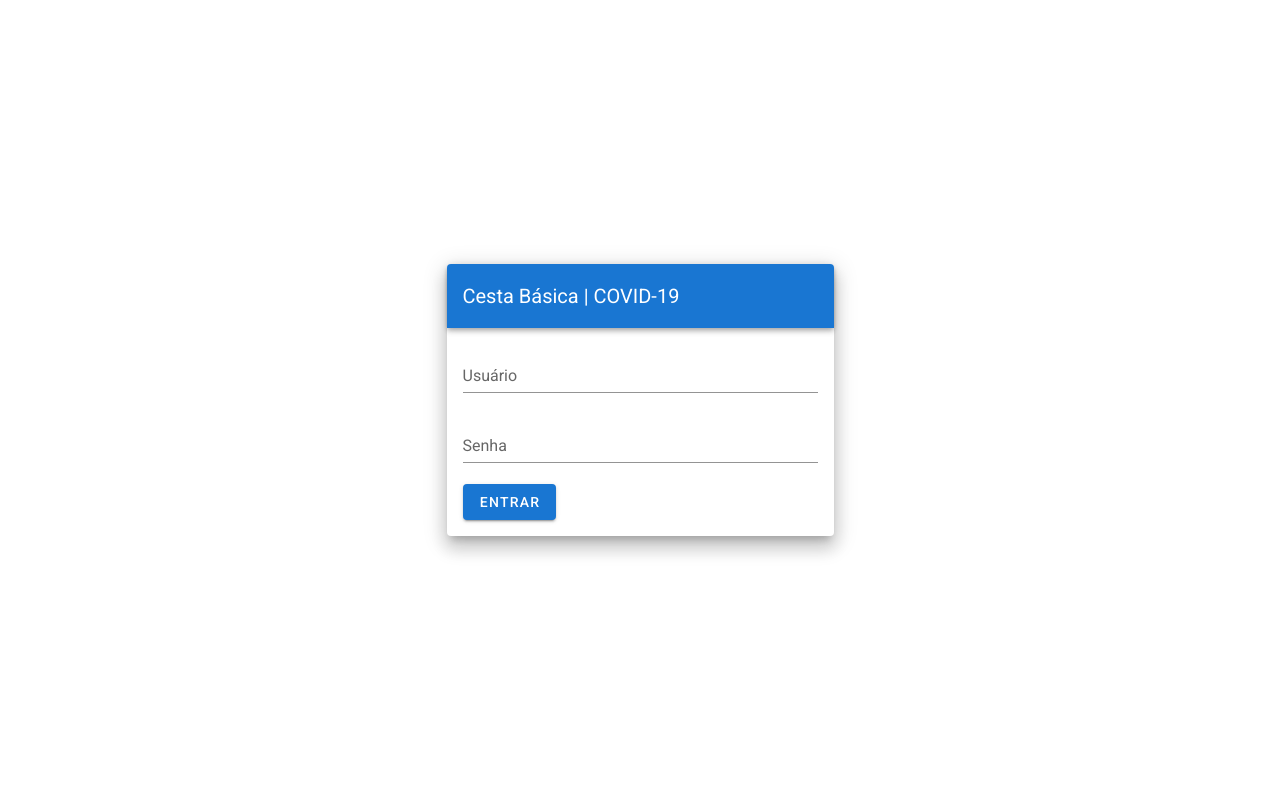
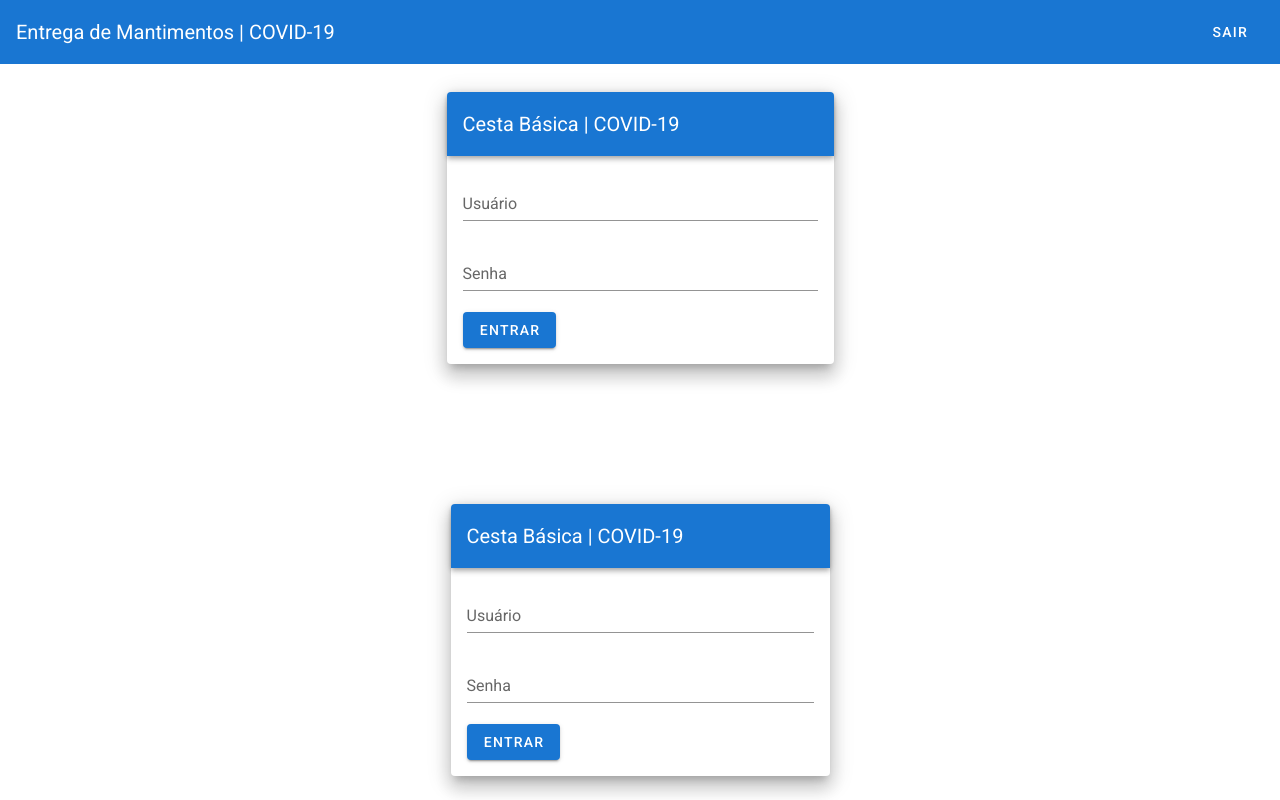
Before and after one commit to flpgst/cesta-basica-covid19, a Vue app in the folder frontend/: page /#/ in a window 1280 px wide. Built offline with nearby package versions, Linux system fonts and the light colour scheme.

Commit message:
Design adjustments

```diff
--- a/frontend/src/App.vue
+++ b/frontend/src/App.vue
@@ -1,14 +1,20 @@
 <template>
   <v-app id="app">
     <Login v-if="!user" @autenticado="autenticar" />
-    <div v-else>
+    <v-container>
+        <v-row>
+        <v-col>
         <v-app-bar
-          app
-          fixed
+        app
+          elevate-on-scroll
           dark
           color="primary"
         >
+          <v-toolbar-title>
+          Entrega de Mantimentos | COVID-19
+          </v-toolbar-title>
           <v-spacer />
+          <v-toolbar-items>
           <v-btn
             v-if="permission === 'admin' || permission === 'cadastro'"
             :text="!isCadastro"
@@ -53,9 +59,18 @@
           >
               Sair
           </v-btn>
+          </v-toolbar-items>
         </v-app-bar>
-      <router-view />
-    </div>
+        </v-col>
+        </v-row>
+        <v-row>
+        <v-col>
+          <router-view />
+        </v-col>
+        </v-row>
+    </v-container>
+
+
   </v-app>
 </template>
 
--- a/frontend/src/views/Cadastro.vue
+++ b/frontend/src/views/Cadastro.vue
@@ -1,12 +1,15 @@
 <template>
   <v-container>
+    <v-row>
+      <v-col v-if="!showForm" cols="auto" class="title">
+        Pesquisar Cadastro
+      </v-col>
+      <v-col v-else cols="auto" class="title">
+         Cadastrar Novo Beneficiário
+      </v-col>
+    </v-row>
     <v-card v-if="!showForm">
-      <v-card-title class="font-weight-bold">
-        Pesquisar Cadastro
-      </v-card-title>
-      <v-container>
-        <v-row>
-          <v-col>
+        <v-col>
             <v-text-field
               v-model="cpfBusca"
               @input="onChangeBuscar()"
@@ -17,8 +20,7 @@
               required
               autofocus
             ></v-text-field>
-          </v-col>
-        </v-row>
+        </v-col>
         <v-col>
           <v-btn
             @click="onClickBuscar()"
@@ -33,17 +35,11 @@
         <v-alert v-if="cpfCadastrado" type="warning"
           >O CPF {{ cpfCadastrado }} já está cadastrado.</v-alert
         >
-      </v-container>
     </v-card>
 
     <v-form ref="form" lazy-validation @submit.prevent="onClickSave()">
       <v-card v-if="showForm">
-        <v-card-title class="font-weight-bold">
-          Cadastrar Novo Beneficiário
-        </v-card-title>
-        <v-container>
-          <v-row>
-            <v-col cols="12" md="12">
+            <v-col>
               <v-text-field
                 v-model="nome"
                 :rules="[v => !!v]"
@@ -53,7 +49,7 @@
               ></v-text-field>
             </v-col>
 
-            <v-col cols="12">
+            <v-col>
               <v-text-field
                 v-model="cpf"
                 type="number"
@@ -84,7 +80,7 @@
               ></v-text-field>
             </v-col>
 
-            <v-col cols="12">
+            <v-col>
               <v-text-field
                 v-model="endereco_bairro"
                 :rules="[v => !!v]"
@@ -93,7 +89,7 @@
               ></v-text-field>
             </v-col>
 
-            <v-col cols="12">
+            <v-col>
               <v-text-field
                 v-model="qtde_pessoas"
                 type="number"
@@ -103,7 +99,7 @@
               ></v-text-field>
             </v-col>
 
-            <v-col cols="12">
+            <v-col>
               <v-text-field
                 v-model="qtde_cestas"
                 type="number"
@@ -118,8 +114,7 @@
                 Salvar
               </v-btn>
             </v-col>
-          </v-row>
-        </v-container>
+
       </v-card>
     </v-form>
 
--- a/frontend/src/views/CriarUsuario.vue
+++ b/frontend/src/views/CriarUsuario.vue
@@ -1,10 +1,12 @@
 <template>
   <v-container>
+    <v-row>
+      <v-col cols="auto" class="title">
+        Cadastrar Novo Usuário
+      </v-col>
+    </v-row>
     <v-form ref="form" lazy-validation @submit.prevent="salvarUsuario()">
       <v-card>
-        <v-card-title class="font-weight-bold">
-          Cadastrar Novo Usuário
-        </v-card-title>
         <v-col>
           <v-text-field
             v-model="nome"
@@ -49,14 +51,12 @@
             :rules="[v => !!v]"
           />
         </v-col>
-      </v-card>
-      <v-row justify="end">
-        <v-col md="auto">
+        <v-col>
           <v-btn color="primary" type="submit" block>
             SALVAR
           </v-btn>
         </v-col>
-      </v-row>
+      </v-card>
     </v-form>
     <v-snackbar
       v-model="snackbarShow"
```
